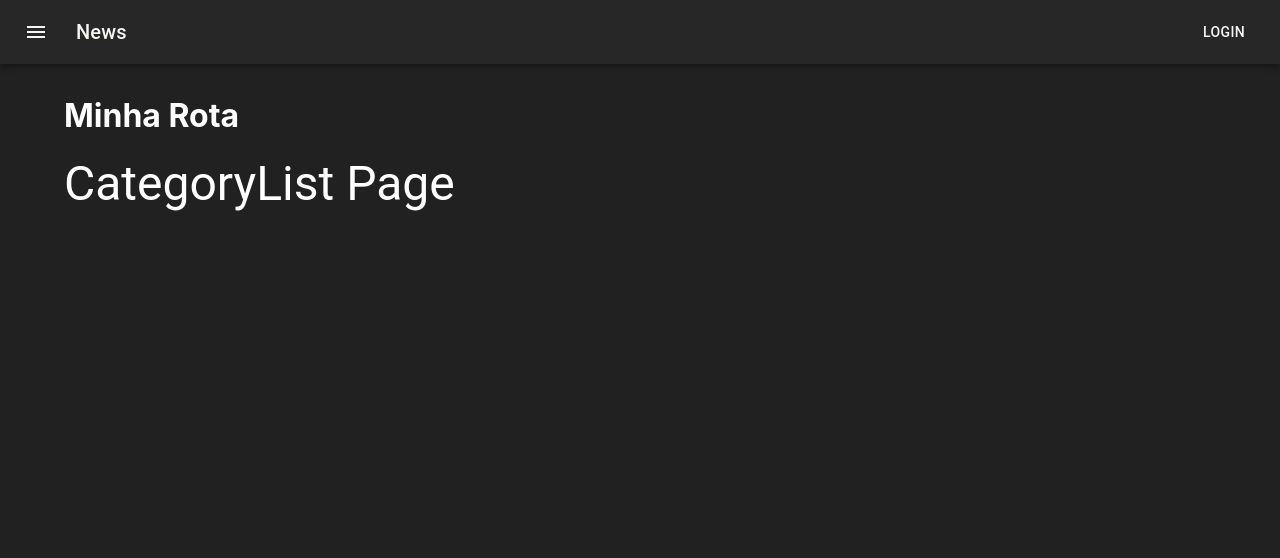
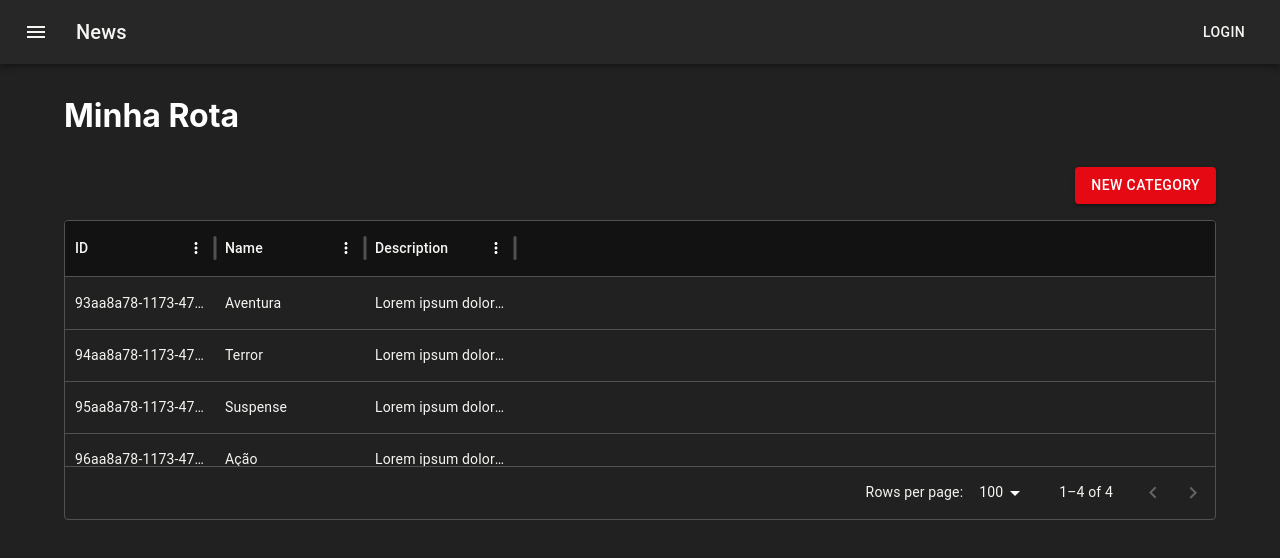
Before and after one commit to Nesrux/admin-do-catalogo-front, a React (Create React App) app: page / in a window 1280 px wide. Shown: the top 558 px of the page. Built offline with nearby package versions, Linux system fonts and the light colour scheme.

Commit message:
feat: cria data grid de listagem de category

```diff
--- a/src/features/categories/CategorySlice.tsx
+++ b/src/features/categories/CategorySlice.tsx
@@ -1,4 +1,5 @@
 import { createSlice } from "@reduxjs/toolkit"
+import { RootState } from "../../app/store"
 
 interface Category {
   id: string,
@@ -38,6 +39,9 @@
     updateCategory(state, action) { },
     deleteCategory(state, action) { }
   }
-})
+});
+
+//Selectors
+export const selectCategories = (state: RootState) => state.categories
 
 export default categorySlice.reducer
--- a/src/features/categories/ListCategory.tsx
+++ b/src/features/categories/ListCategory.tsx
@@ -1,9 +1,47 @@
-import { Box, Typography } from "@mui/material";
+import { Box, Button } from "@mui/material";
+import { DataGrid, GridColDef, GridRowsProp } from '@mui/x-data-grid';
+import { Link } from "react-router-dom";
+import { useAppSelector } from "../../app/hooks";
+import { selectCategories } from "./CategorySlice";
 
-export const CategoryList = () => (
-  <Box>
-    <Typography variant='h3' component="h3">
-      CategoryList Page
-    </Typography>
-  </Box>
-)
+export const CategoryList = () => {
+  const categories = useAppSelector(selectCategories);
+  const columns: GridColDef<(typeof rows)[number]>[] = [
+    { field: 'id', headerName: 'ID', width: 150 },
+    { field: 'name', headerName: 'Name', width: 150 },
+    { field: 'description', headerName: 'Description', width: 150 },
+
+  ];
+
+  const rows: GridRowsProp = categories.map((category) => ({
+    id: category.id,
+    name: category.name,
+    description: category.description
+
+  }))
+
+  return (
+    <Box maxWidth="lg" sx={{ mt: 4, mb: 4 }}>
+      <Box display="flex" justifyContent="flex-end">
+        <Button
+          variant="contained"
+          color="secondary"
+          component={Link}
+          to="/categories/create"
+          style={{ marginBottom: "1rem" }}
+        >
+          New Category
+        </Button>
+      </Box>
+
+      {/* {categories.map((category) => (
+          <Typography key={category.id}>{category.name}</Typography>
+        ))} */}
+      <div style={{ height: 300, width: '100%' }}>
+        <DataGrid rows={rows} columns={columns} />
+      </div>
+    </Box>
+
+
+  )
+}
```
